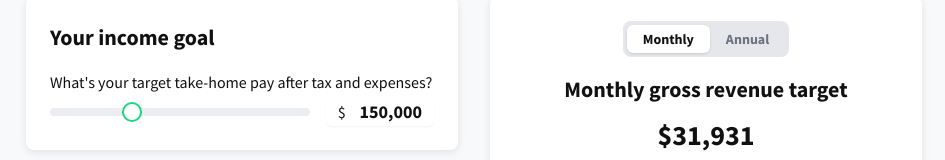
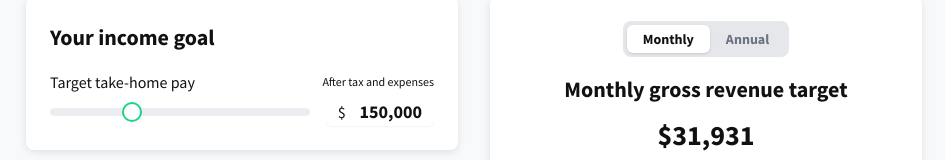
Before and after one commit to justinbohlmann/Profit-first-calculator-for-sole-traders, a React (Vite) app: page / in a window 1280 px wide. Shown: the part 141-301 px from the top of the page, without its empty margins (166-1111 px from the left). Built offline with nearby package versions, Linux system fonts and the light colour scheme.

Commit message:
copy change in App.tsx

```diff
--- a/App.tsx
+++ b/App.tsx
@@ -94,7 +94,8 @@ const App: React.FC = () => {
               <h2 className='text-[22px] font-bold text-[#111111] mb-4'>Your income goal</h2>
               <SliderInput
                 id='takeHome'
-                label="What's your target take-home pay after tax and expenses?"
+                label='Target take-home pay'
+                note='After tax and expenses'
                 min={0}
                 max={500000}
                 step={1000}
```
